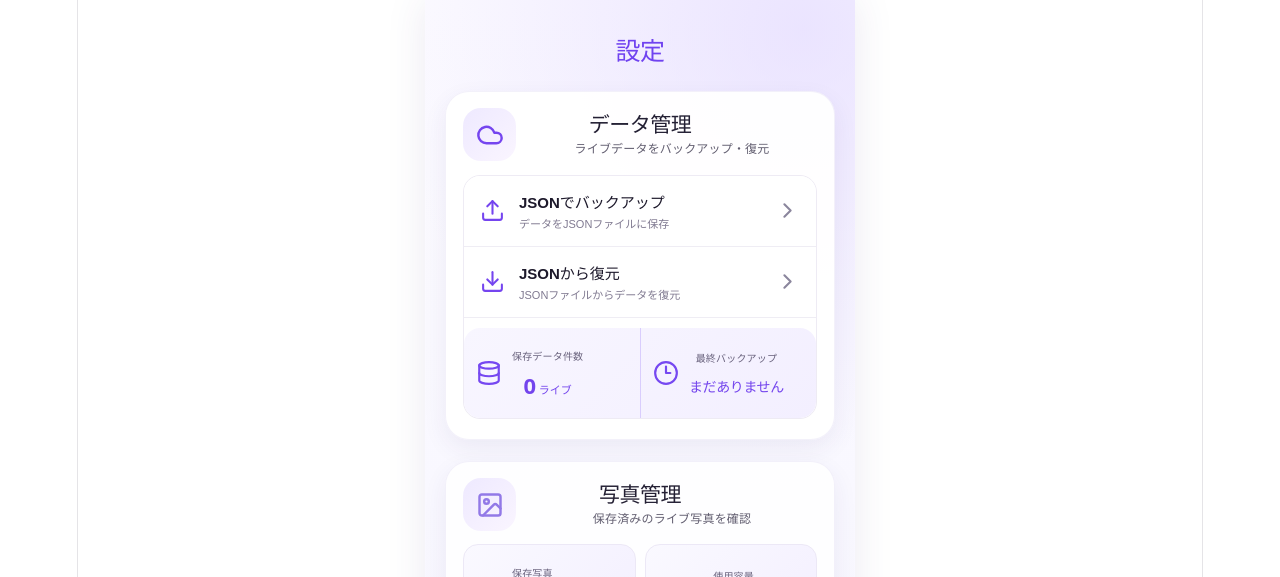
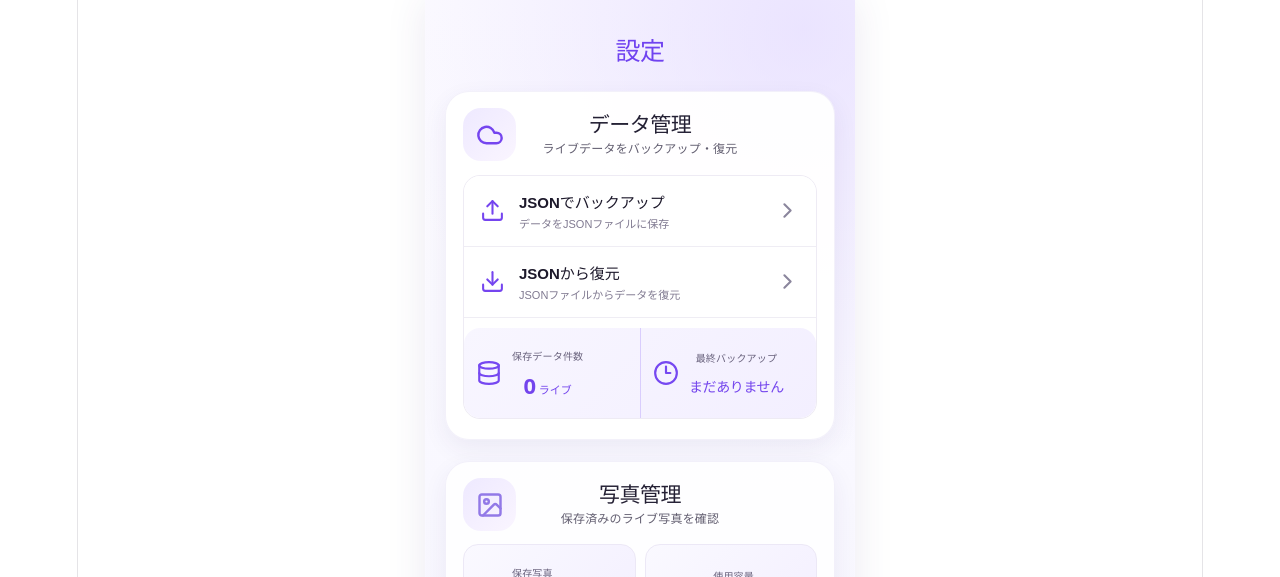
Before and after one commit to tomokitakahama/LiveCloud, a React (Vite) app: page /#/settings in a window 1280 px wide. Shown: the top 577 px of the page. Built offline with nearby package versions, Linux system fonts and the light colour scheme.

Commit message:
UI修正

```diff
--- a/src/pages/Settings/Settings.css
+++ b/src/pages/Settings/Settings.css
@@ -70,7 +70,7 @@
 .settingsSectionTitle p {
   box-sizing: border-box;
   width: 100%;
-  padding-left: 64px;
+  padding-left: 0;
   margin: 0;
   color: #625e70;
   font-size: 12px;
```
